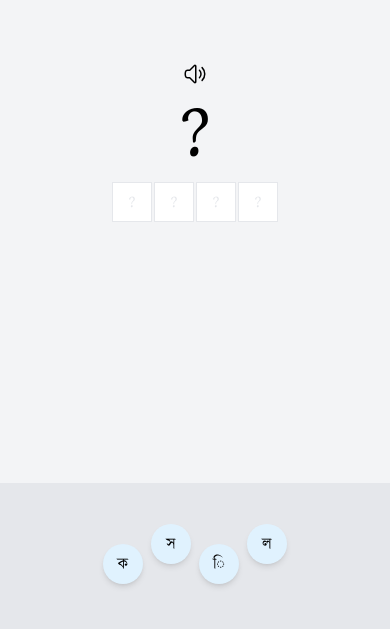
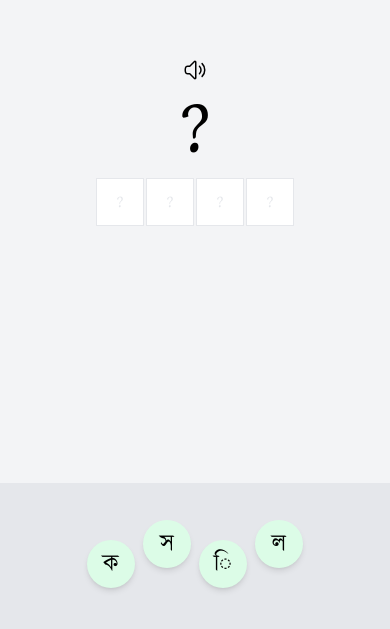
Before and after one commit to DevWithEasy/kids_learning, a React (Vite) app in the folder client/: page /home in a window 390 px wide. Shown: the part 199-828 px from the top of the page. Built offline with nearby package versions, Linux system fonts and the light colour scheme.

Commit message:
mobile vew add word game

```diff
--- a/client/src/components/wordGame/Letter.jsx
+++ b/client/src/components/wordGame/Letter.jsx
@@ -27,7 +27,7 @@ const Letter = ({ letter, value }) => {
             drag
             dragConstraints ={{}}
             ref={drag}
-            className={`w-10  h-10  p-2 flex justify-center items-center bg-sky-100 rounded-full shadow-md hover:cursor-move ${isDragging ? 'opacity-50' : 'opacity-100'} md:w-16 md:h-16 md:text-3xl`}
+            className={`w-12 h-12 p-2 flex justify-center items-center bg-green-100 text-2xl rounded-full shadow-md hover:cursor-move ${isDragging ? 'opacity-50' : 'opacity-100'} md:w-16 md:h-16 md:text-3xl`}
         >
             <span>{letter}</span>
         </motion.div>
--- a/client/src/pages/WordGame/Ans_Area.jsx
+++ b/client/src/pages/WordGame/Ans_Area.jsx
@@ -76,7 +76,7 @@ const Ans_Area = ({ word, letters, setLetters, ans_letters, setAns_letters, clie
                                 new Array(word.length).fill('')
                                     .map((item, i) =>
                                         <p
-                                            className='p-2 w-10 h-10 flex justify-center items-center text-center bg-white text-gray-200 border md:w-16 md:h-16 md:text-3xl'
+                                            className='p-2 w-12 h-12 flex justify-center items-center text-center bg-white text-gray-200 border md:w-16 md:h-16 md:text-3xl'
                                         >
                                             <span
                                                 className={`${i == blink ? 'animate-pulse' : ''}`}
@@ -94,7 +94,7 @@ const Ans_Area = ({ word, letters, setLetters, ans_letters, setAns_letters, clie
                                 ans_letters.map((letter, i) => <p
                                     key={i}
                                     onClick={() => removeLetter(letter)}
-                                    className='relative p-2 w-10 h-10 flex justify-center bg-white items-center text-center border cursor-pointer group hover:bg-red-500 hover:text-white hover:border-none hover:rounded-full hover:flex-row-reverse transition-all duration-300 md:w-16 md:h-16 md:text-3xl'
+                                    className='relative p-2 w-12 h-12 flex justify-center bg-white items-center text-center border cursor-pointer group hover:bg-red-500 hover:text-white hover:border-none hover:rounded-full hover:flex-row-reverse transition-all duration-300 md:w-16 md:h-16 md:text-3xl'
                                 >
                                     <span
                                         className='group-hover:invisible'
```
